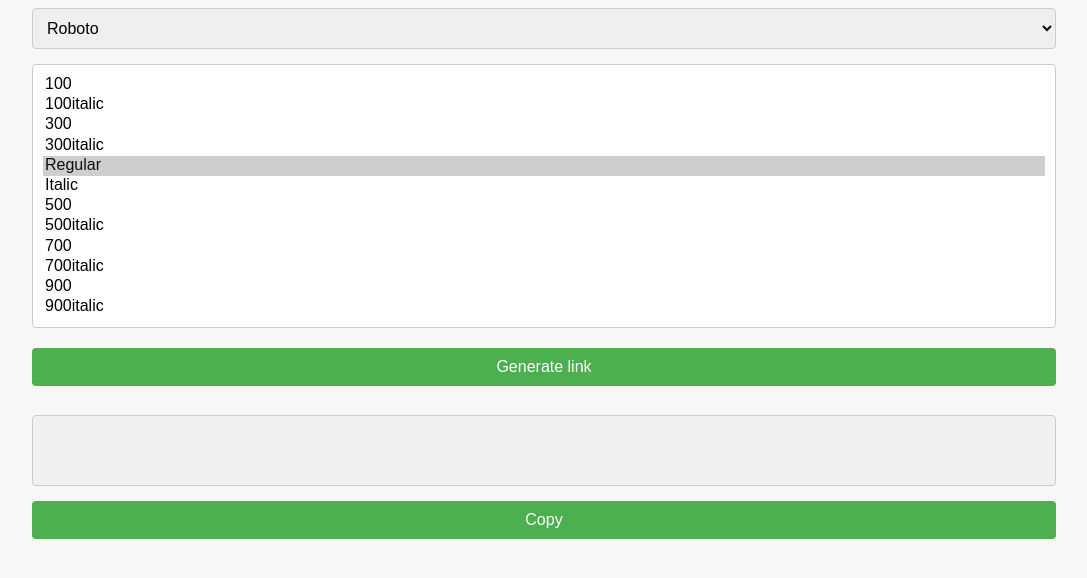
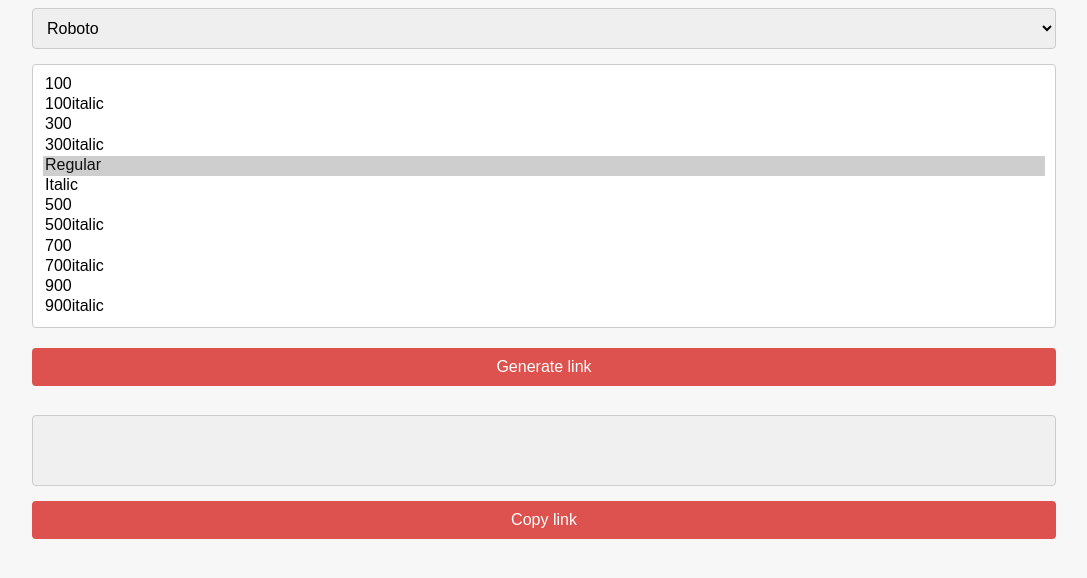
Before and after one commit to smx-m14/gfonts, a plain HTML site: page index.html in a window 1280 px wide. Shown: the part 106-684 px from the top of the page, without its empty margins (96-1183 px from the left). Drawn offline with Linux system fonts and the light colour scheme.

Commit message:
Add files via upload

```diff
--- a/index.html
+++ b/index.html
@@ -1556,7 +1556,7 @@
     <pre id="code-display">
 
     </pre>
-    <button id="copy-code">Copy</button>
+    <button id="copy-code">Copy link</button>
     <script src="script.js"></script>
 </body>
 
--- a/style.css
+++ b/style.css
@@ -27,7 +27,7 @@ select, button, pre {
 }
 
 button {
-    background-color: #4CAF50;
+    background-color: #dd524e;
     color: white;
     border: none;
     cursor: pointer;
@@ -35,7 +35,7 @@ button {
 }
 
 button:hover {
-    background-color: #45a049;
+    background-color: #903532;
 }
 
 pre {
```
